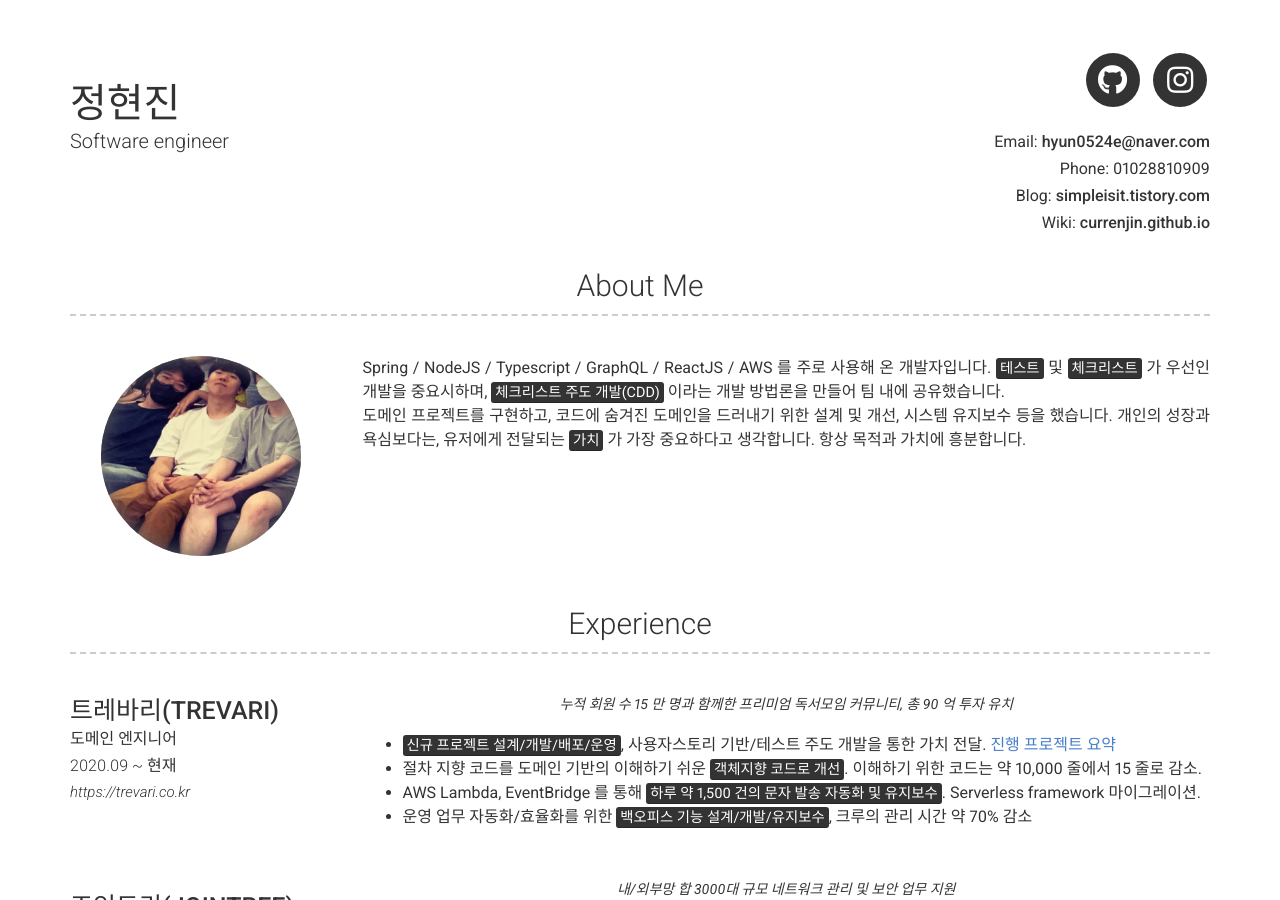
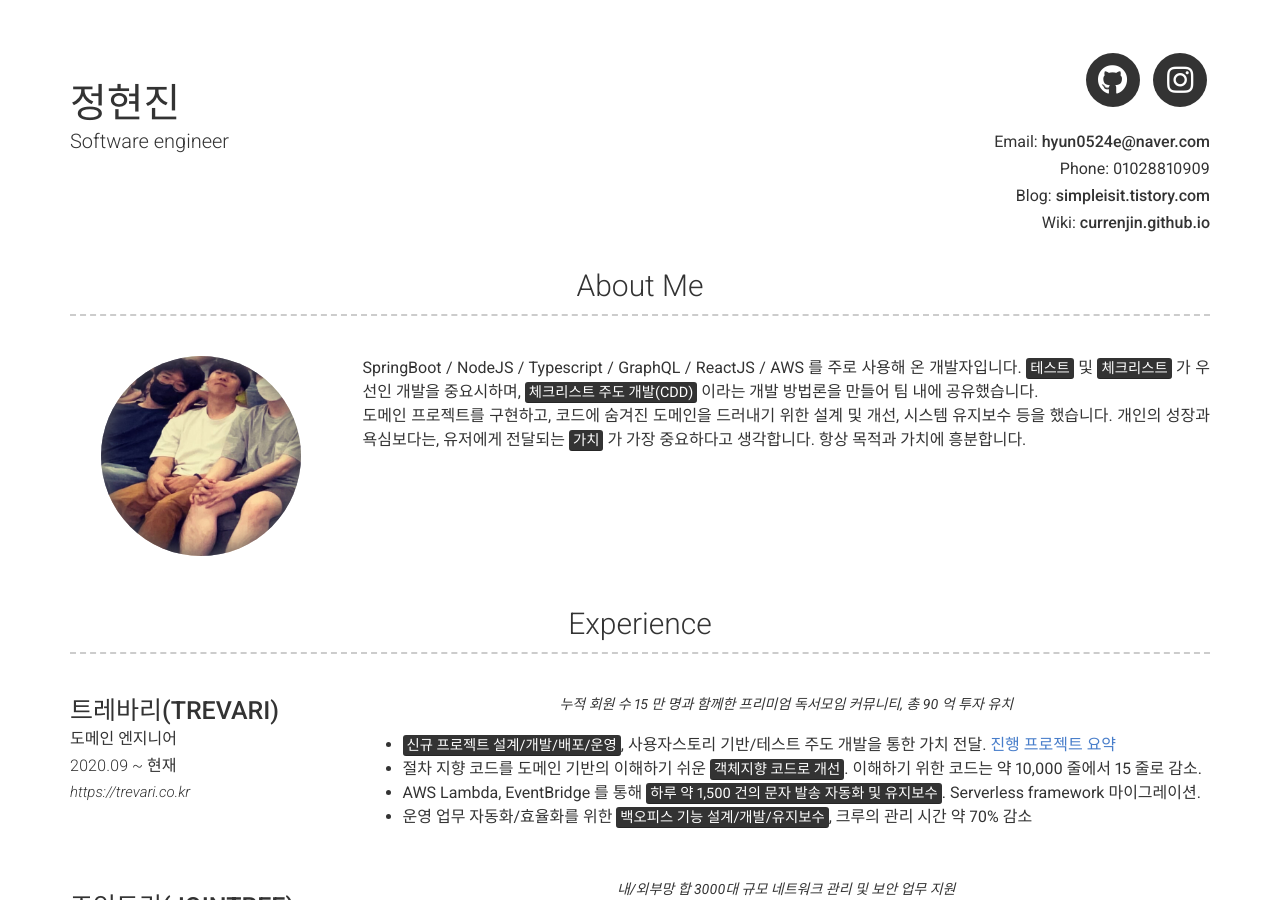
Before and after one commit to currenjin/resume, a Jekyll site: the page built from index.md, in a window 1280 px wide and 900 px high. Built offline with Jekyll 4.4.1, drawn with Linux system fonts in a browser that asks for light colours; nearby versions of some CDN libraries.

Commit message:
Update _config.yml

```diff
--- a/_config.yml
+++ b/_config.yml
@@ -54,7 +54,7 @@ instagram_username: currenjin
 # about_title: About Me (Use this to override about section title)
 about_profile_image: images/profile.jpeg
 about_content: |
-  Spring / NodeJS / Typescript / GraphQL / ReactJS / AWS 를 주로 사용해 온 개발자입니다. <mark>테스트</mark> 및 <mark>체크리스트</mark> 가 우선인 개발을 중요시하며, <mark>체크리스트 주도 개발(CDD)</mark> 이라는 개발 방법론을 만들어 팀 내에 공유했습니다.<br>
+  SpringBoot / NodeJS / Typescript / GraphQL / ReactJS / AWS 를 주로 사용해 온 개발자입니다. <mark>테스트</mark> 및 <mark>체크리스트</mark> 가 우선인 개발을 중요시하며, <mark>체크리스트 주도 개발(CDD)</mark> 이라는 개발 방법론을 만들어 팀 내에 공유했습니다.<br>
   도메인 프로젝트를 구현하고, 코드에 숨겨진 도메인을 드러내기 위한 설계 및 개선, 시스템 유지보수 등을 했습니다. 개인의 성장과 욕심보다는, 유저에게 전달되는 <mark>가치</mark> 가 가장 중요하다고 생각합니다. 항상 목적과 가치에 흥분합니다.
 
 content:
```
